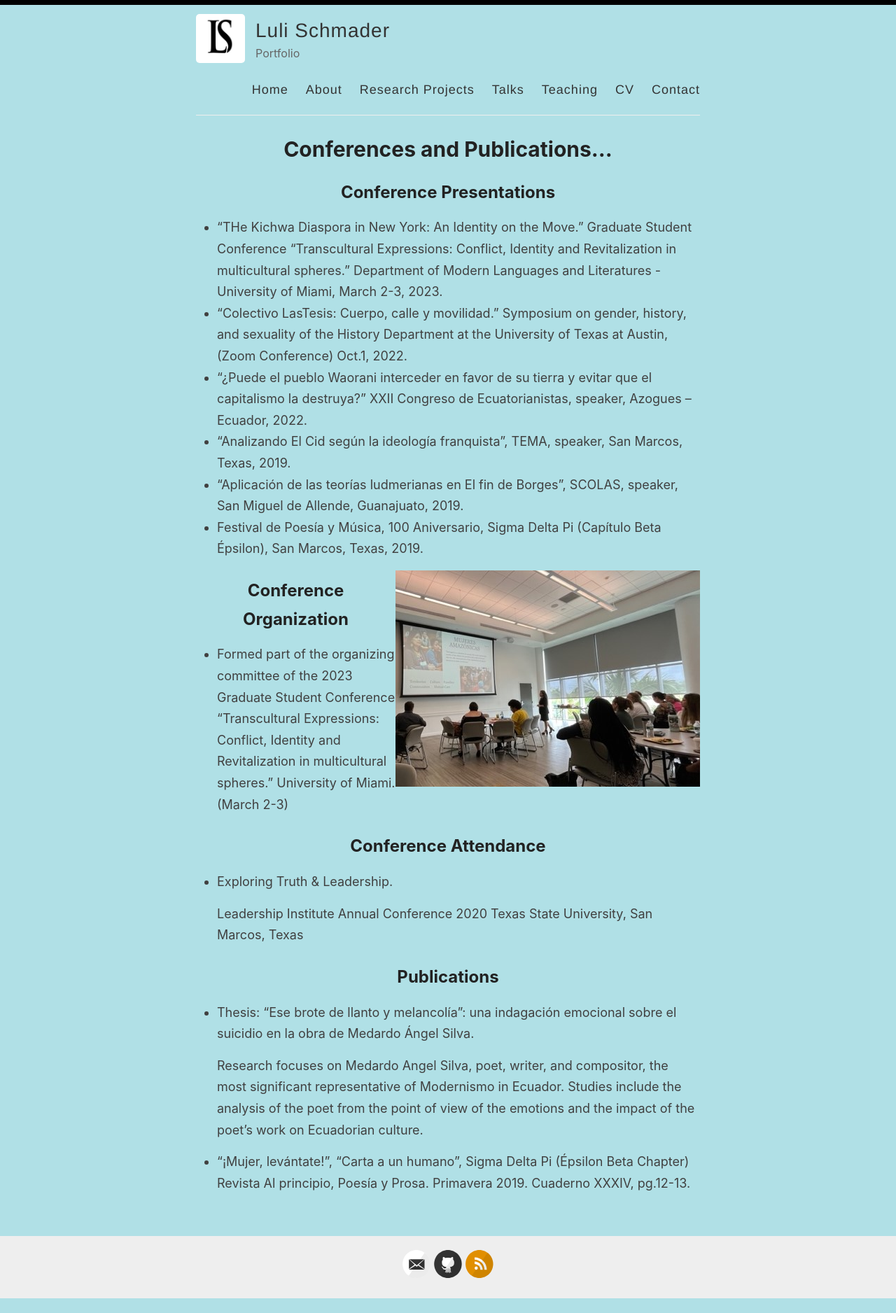
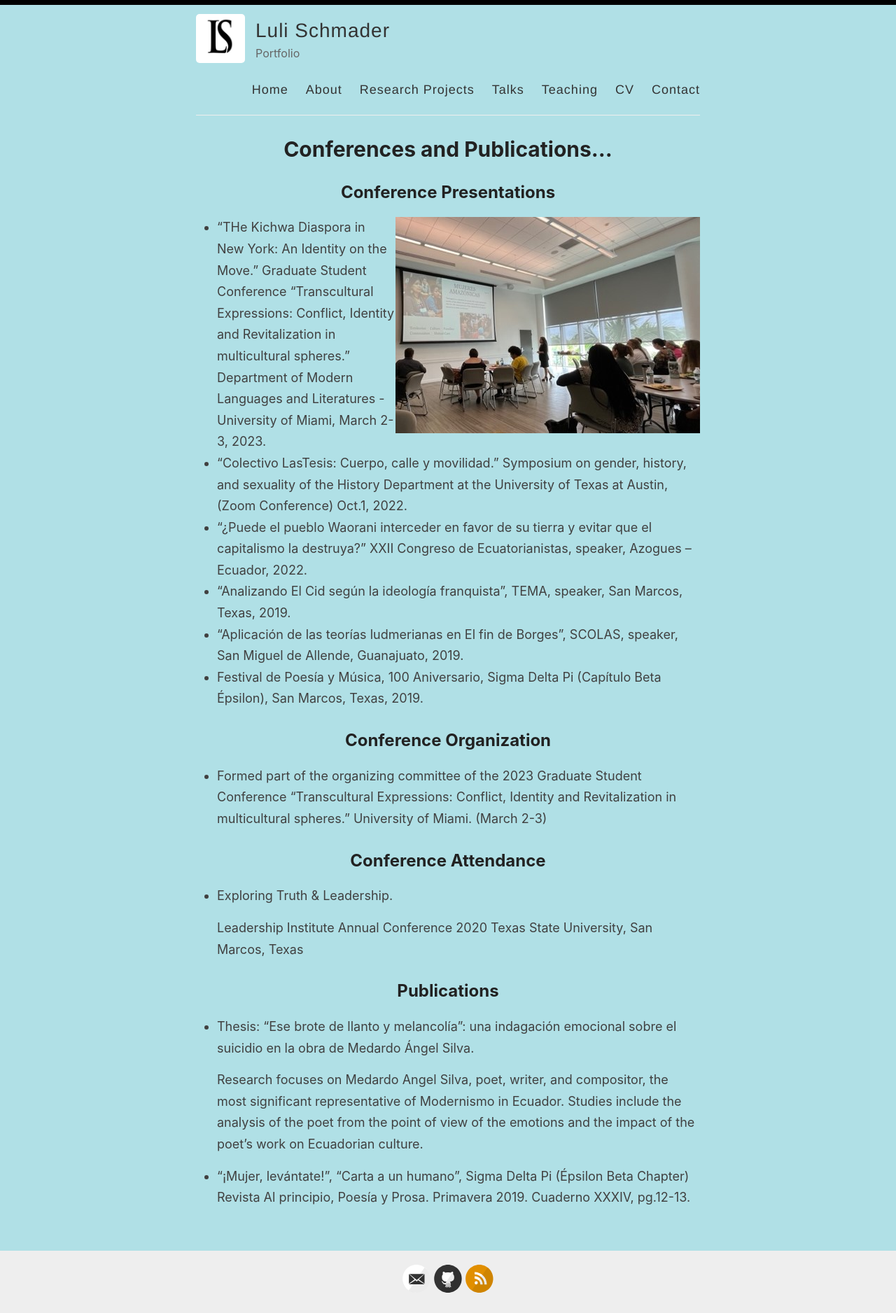
Before and after one commit to lulischmader/lulischmader.github.io, a Jekyll site: the page built from _pages/talks.md, in a window 1280 px wide. Shown: the whole page at 70% size. Built offline with Jekyll 4.4.1, drawn with Linux system fonts in a browser that asks for light colours.

Commit message:
Update talks.md

```diff
--- a/_pages/talks.md
+++ b/_pages/talks.md
@@ -12,14 +12,13 @@ permalink: /talks/
 </head>
 
 ## Conference Presentations
+<img src="/images/Nagis_conference.png" alt="Presenting at Nagis Conference" align="right">
 - "THe Kichwa Diaspora in New York: An Identity on the Move." Graduate Student Conference “Transcultural Expressions: Conflict, Identity and Revitalization in multicultural spheres.” Department of Modern Languages and Literatures - University of Miami, March 2-3, 2023.
 - “Colectivo LasTesis: Cuerpo, calle y movilidad.” Symposium on gender, history, and sexuality of the History Department at the University of Texas at Austin, (Zoom Conference) Oct.1, 2022.
 - “¿Puede el pueblo Waorani interceder en favor de su tierra y evitar que el capitalismo la destruya?” XXII Congreso de Ecuatorianistas, speaker, Azogues – Ecuador, 2022.
 - “Analizando El Cid según la ideología franquista”, TEMA, speaker, San Marcos, Texas, 2019.
 - “Aplicación de las teorías ludmerianas en El fin de Borges”, SCOLAS, speaker, San Miguel de Allende, Guanajuato, 2019.
 - Festival de Poesía y Música, 100 Aniversario, Sigma Delta Pi (Capítulo Beta Épsilon), San Marcos, Texas, 2019.
-
-<img src="/images/Nagis_conference.png" alt="Presenting at Nagis Conference" align="right">
 
 ## Conference Organization
 - Formed part of the organizing committee of the 2023 Graduate Student Conference “Transcultural Expressions: Conflict, Identity and Revitalization in multicultural spheres.” University of Miami. (March 2-3)
```
